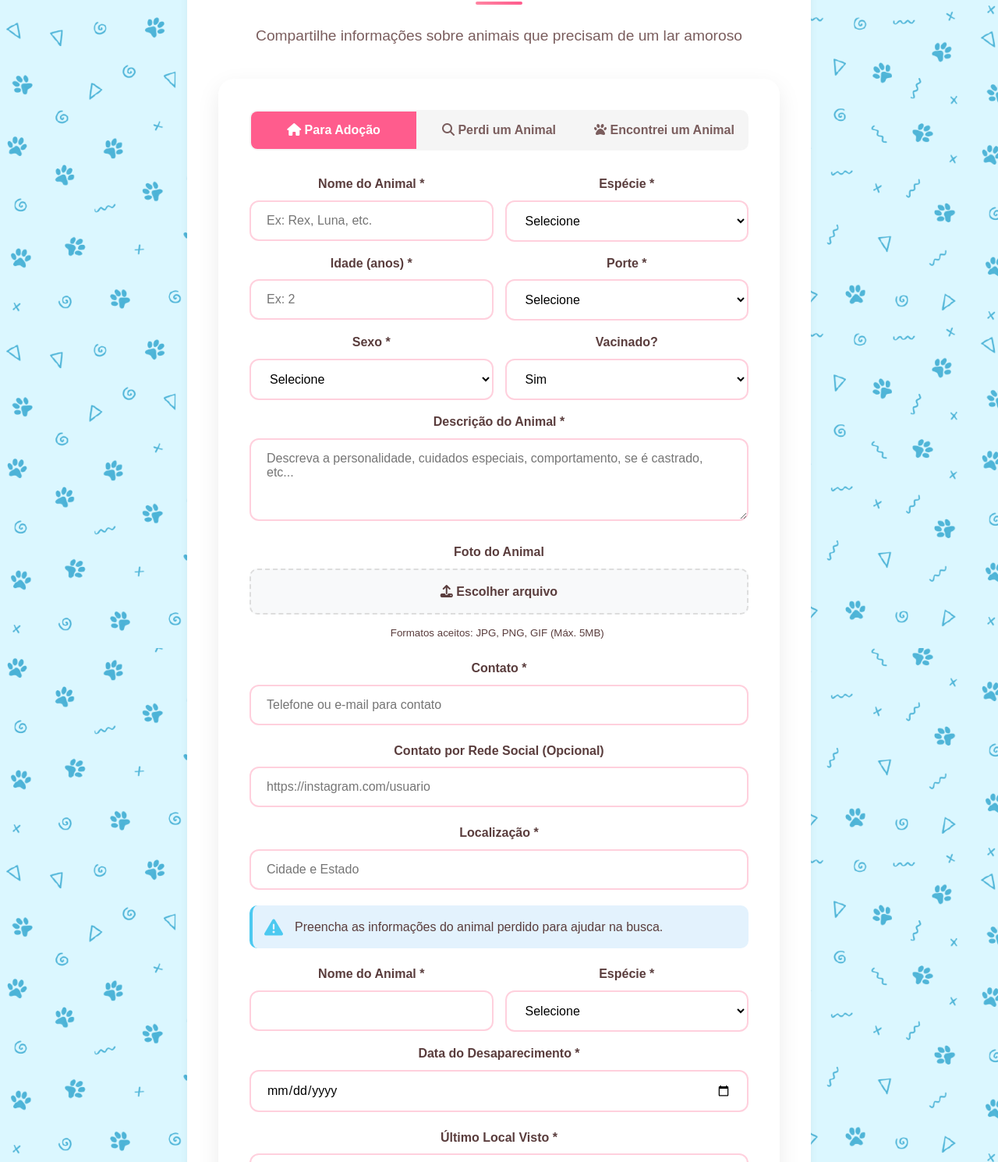
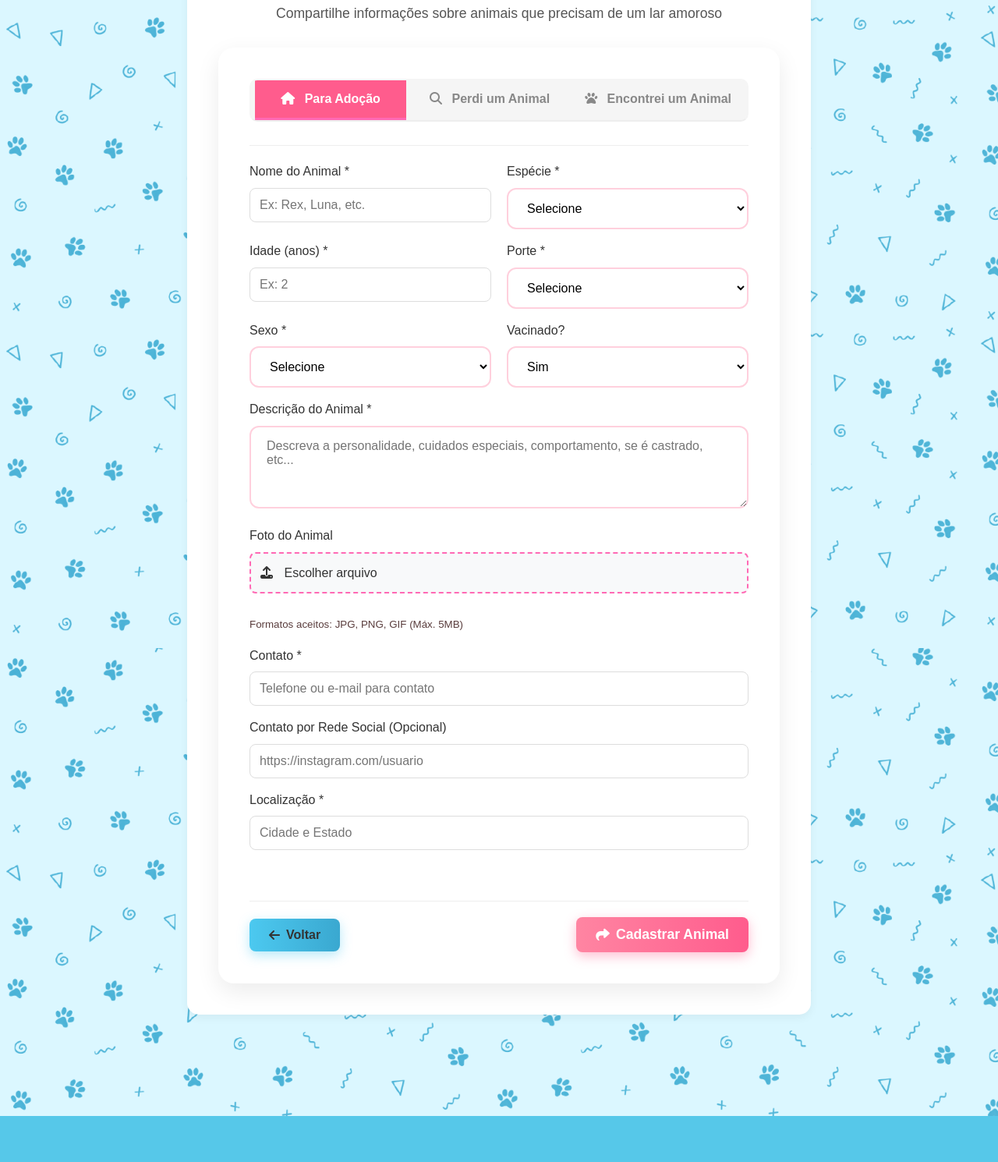
Before and after one commit to JessicaBomsu/DruPets, a plain HTML site: page public/cadastraranimais.html in a window 1280 px wide. Shown: the part 249-1739 px from the top of the page at 78% size. Drawn offline with Linux system fonts and the light colour scheme.

Commit message:
Ajuste tela cadastrar animal

```diff
--- a/public/css/cadastrar-animais.css
+++ b/public/css/cadastrar-animais.css
@@ -1,5 +1,5 @@
 .form-container {
-    background-color:white;
+    background-color: white;
     border-radius: 15px;
     box-shadow: 0 4px 12px rgba(0, 0, 0, 0.05);
     text-align: center;
@@ -7,3 +7,255 @@
     padding: 40px;
     margin: 50px auto;
 }
+
+/* Título e Subtítulo */
+.section-title {
+    color: #FF69B4;
+    /* Cor rosa vibrante */
+    font-size: 2.5em;
+    margin-bottom: 5px;
+    position: relative;
+    display: inline-block;
+}
+
+.section-title::after {
+    content: '';
+    display: block;
+    width: 60%;
+    height: 3px;
+    background-color: #FF69B4;
+    margin: 5px auto 20px;
+    border-radius: 5px;
+}
+
+.section-subtitle {
+    color: #555;
+    font-size: 1.1em;
+    margin-bottom: 30px;
+}
+
+/* Estilos das Abas (Tabs) */
+.form-tabs {
+    display: flex;
+    justify-content: center;
+    margin-bottom: 30px;
+    border-bottom: 2px solid #eee;
+}
+
+.tab-btn {
+    background: none;
+    border: none;
+    padding: 15px 25px;
+    font-size: 1em;
+    font-weight: 600;
+    color: #888;
+    cursor: pointer;
+    transition: color 0.3s, border-bottom 0.3s;
+    border-bottom: 3px solid transparent;
+    margin: 0 5px;
+    white-space: nowrap;
+    /* Evita quebras de linha */
+}
+
+.tab-btn:hover {
+    color: #FF69B4;
+}
+
+.tab-btn.active {
+    border-bottom: 3px solid #FF69B4;
+}
+
+.tab-btn i {
+    margin-right: 8px;
+}
+
+/* ESTILO ESSENCIAL PARA ESCONDER/MOSTRAR O CONTEÚDO DA ABA */
+.tab-content {
+    display: none;
+    /* Esconde todos os conteúdos por padrão */
+    padding: 20px 0;
+    border-top: 1px solid #eee;
+}
+
+.tab-content.active {
+    display: block;
+    /* Mostra apenas o conteúdo com a classe 'active' */
+}
+
+/* Estilos dos Campos do Formulário */
+.form-row {
+    display: flex;
+    gap: 20px;
+    margin-bottom: 15px;
+}
+
+.form-group {
+    flex: 1;
+    margin-bottom: 15px;
+    text-align: left;
+}
+
+.form-group label {
+    display: block;
+    margin-bottom: 8px;
+    font-weight: 500;
+    color: #333;
+}
+
+input[type="text"],
+input[type="number"],
+input[type="date"],
+input[type="url"],
+select,
+textarea {
+    width: 100%;
+    padding: 12px;
+    border: 1px solid #ddd;
+    border-radius: 8px;
+    box-sizing: border-box;
+    font-size: 1em;
+    transition: border-color 0.3s, box-shadow 0.3s;
+}
+
+input:focus,
+select:focus,
+textarea:focus {
+    border-color: #FF69B4;
+    box-shadow: 0 0 0 3px rgba(255, 105, 180, 0.2);
+    outline: none;
+}
+
+textarea {
+    resize: vertical;
+}
+
+/* Estilo para a mensagem de aviso/informação */
+.form-notice {
+    background-color: #ffe0f0;
+    /* Fundo rosa claro */
+    border: 1px solid #ffb3d9;
+    /* Borda rosa */
+    color: #c2185b;
+    /* Texto rosa escuro */
+    padding: 15px;
+    border-radius: 8px;
+    margin-bottom: 20px;
+    display: flex;
+    align-items: center;
+    gap: 10px;
+}
+
+.form-notice i {
+    font-size: 1.5em;
+}
+
+/* Estilos para o Upload de Arquivos */
+.file-upload {
+    position: relative;
+    overflow: hidden;
+    display: inline-block;
+    width: 100%;
+}
+
+.file-input {
+    position: absolute;
+    left: 0;
+    top: 0;
+    opacity: 0;
+    cursor: pointer;
+    width: 100%;
+    height: 100%;
+}
+
+.file-label {
+    display: flex;
+    align-items: center;
+    justify-content: center;
+    padding: 12px;
+    border: 2px dashed #FF69B4;
+    border-radius: 8px;
+    color: #FF69B4;
+    cursor: pointer;
+    transition: background-color 0.3s, border-color 0.3s;
+}
+
+.file-label:hover {
+    background-color: #fff0f5;
+    border-color: #FF69B4;
+}
+
+.file-label i {
+    margin-right: 10px;
+}
+
+.image-preview {
+    margin-top: 15px;
+    text-align: center;
+}
+
+.image-preview img {
+    max-width: 100%;
+    max-height: 200px;
+    border-radius: 8px;
+    border: 1px solid #ddd;
+}
+
+/* Estilos para os Botões de Ação */
+.form-actions {
+    display: flex;
+    justify-content: space-between;
+    margin-top: 30px;
+    padding-top: 20px;
+    border-top: 1px solid #eee;
+}
+
+.btn {
+    padding: 12px 25px;
+    border: none;
+    border-radius: 8px;
+    cursor: pointer;
+    font-size: 1em;
+    font-weight: 600;
+    transition: background-color 0.3s, opacity 0.3s;
+    display: flex;
+    align-items: center;
+    gap: 8px;
+    text-decoration: none;
+}
+
+.btn-secondary {
+    background-color: #ccc;
+    color: #333;
+}
+
+.btn-secondary:hover {
+    background-color: #bbb;
+}
+
+.btn-large {
+    background-color: #FF69B4;
+    color: white;
+    font-size: 1.1em;
+}
+
+.btn-large:hover {
+    background-color: #ff4d94;
+}
+
+/* Responsividade */
+@media (max-width: 600px) {
+    .form-row {
+        flex-direction: column;
+        gap: 0;
+    }
+
+    .form-actions {
+        flex-direction: column;
+        gap: 15px;
+    }
+
+    .btn {
+        width: 100%;
+        justify-content: center;
+    }
+}
--- a/public/js/auth.js
+++ b/public/js/auth.js
@@ -445,7 +445,7 @@ class AuthSystem {
         const responsavel = document.getElementById('ong-responsavel').value;
         const email = document.getElementById('ong-email').value;
         const password = document.getElementById('ong-password').value;
-        const securityWord = document.getElementById('register-security-word').value;
+        const securityWord = document.getElementById('ong-security-word').value;
         const phone = document.getElementById('ong-phone').value;
         const social = document.getElementById('ong-social').value;
         const description = document.getElementById('ong-description').value;
```
